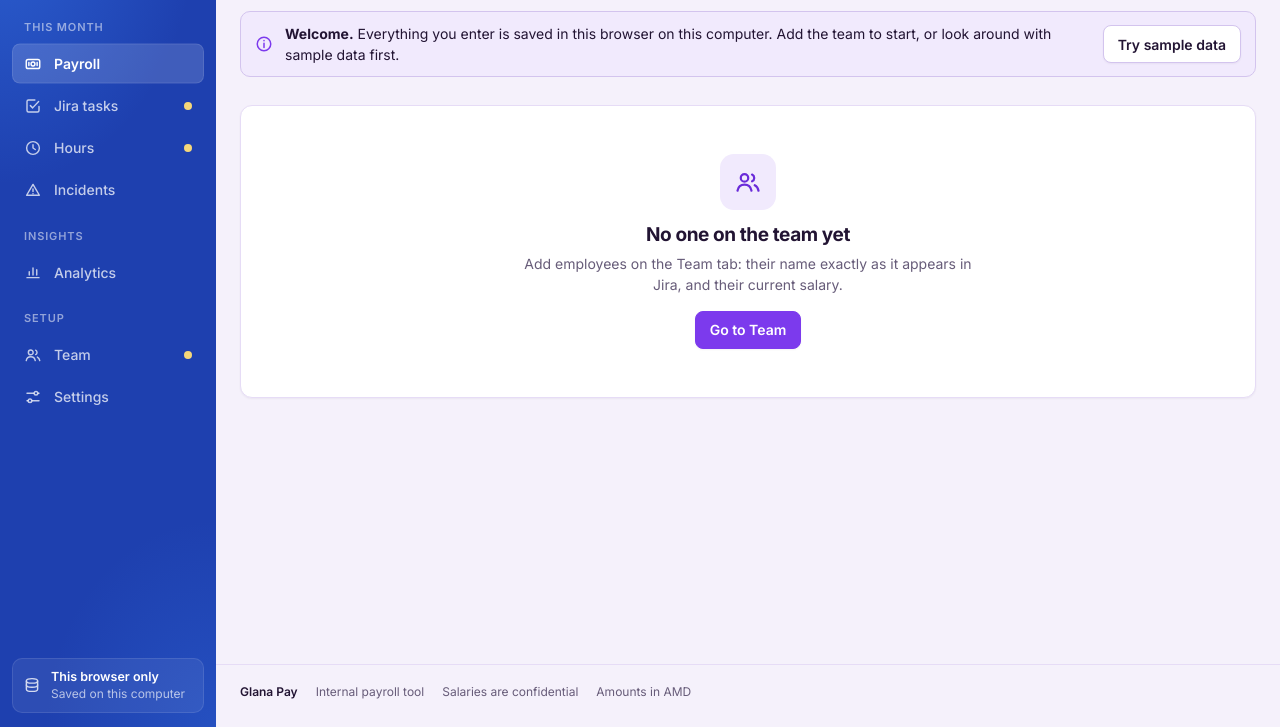
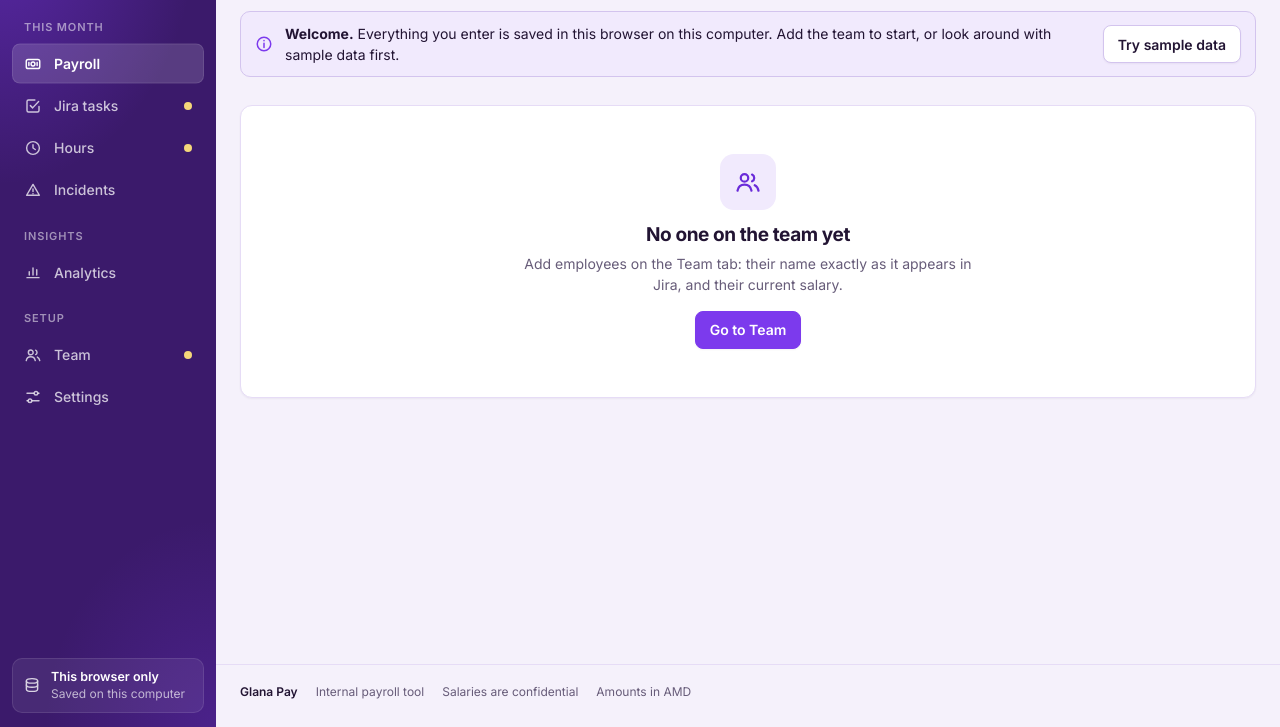
Before and after one commit to karengasparyan-collab/salary-calculator, a website: page index.html in a window 1280 px wide. Shown: the part 73-800 px from the top of the page. Drawn offline with Linux system fonts and the light colour scheme; no server answers.

Commit message:
Revert "Make the left sidebar blue"
Bring the sidebar back to the original purple.

Co-Authored-By: Claude Opus 5.5 <noreply@anthropic.com>
Claude-Session: https://claude.ai/code/session_01R7mKtaV4Gmk5iBVWwCnfxV

```diff
--- a/index.html
+++ b/index.html
@@ -14,7 +14,6 @@
 :root {
   /* Layout: app shell with a brand sidebar (icon rail on tablets, bottom bar on phones), a top bar with the pay month, flat full-width panels. */
   --bg: #f5f1fb; --surface: #ffffff; --surface-2: #faf7fe; --surface-3: #efe8fa; --ink: #221433; --muted: #675c79; --line: #e6dcf6; --line-2: #d3c4ee;
-  --side-bg: #1e40af; --side-glow: #3b82f6;
   --brand: #3b1a6b; --brand-ink: #ffffff; --accent: #7c3aed; --accent-ink: #ffffff; --accent-soft: #f1eafd; --accent-text: #6a2bd9;
   --good: #157a3d; --good-soft: #e6f5ec; --warn: #a55a06; --warn-soft: #fdf2e0; --bad: #b42323; --bad-soft: #fde9e9;
   --seg-1: #4c2a85; --seg-2: #7c3aed; --seg-3: #d48a0b;
@@ -31,7 +30,6 @@
 @media (prefers-color-scheme: dark) {
   :root:not([data-theme="light"]) {
     --bg: #130f1a; --surface: #1c1626; --surface-2: #231c30; --surface-3: #2c2340; --ink: #eee8f7; --muted: #a99fba; --line: #352a47; --line-2: #4a3c63;
-    --side-bg: #172554; --side-glow: #2563eb;
     --brand: #2b1452; --brand-ink: #f3edff; --accent: #a78bfa; --accent-ink: #160f22; --accent-soft: #2a2140; --accent-text: #c4b5fd;
     --good: #5bd28b; --good-soft: #15301f; --warn: #f4b54a; --warn-soft: #33260e; --bad: #f58a8a; --bad-soft: #3a1b1d;
     --seg-1: #8f7fb5; --seg-2: #a78bfa; --seg-3: #f4b54a;
@@ -42,7 +40,6 @@
   }
 }
 :root[data-theme="dark"] {
-  --side-bg: #172554; --side-glow: #2563eb;
   --bg: #130f1a; --surface: #1c1626; --surface-2: #231c30; --surface-3: #2c2340; --ink: #eee8f7; --muted: #a99fba; --line: #352a47; --line-2: #4a3c63;
   --brand: #2b1452; --brand-ink: #f3edff; --accent: #a78bfa; --accent-ink: #160f22; --accent-soft: #2a2140; --accent-text: #c4b5fd;
   --good: #5bd28b; --good-soft: #15301f; --warn: #f4b54a; --warn-soft: #33260e; --bad: #f58a8a; --bad-soft: #3a1b1d;
@@ -67,9 +64,9 @@ svg.i { flex: 0 0 auto; display: block; }
 
 /* ---------- sidebar ---------- */
 .side { position: fixed; z-index: 20; top: 0; bottom: 0; left: 0; width: var(--side-w); display: flex; flex-direction: column; padding: 18px 12px 14px; overflow-y: auto; scrollbar-width: none; color: var(--brand-ink); background:
-  radial-gradient(130% 46% at 0% 0%, color-mix(in srgb, var(--side-glow) 46%, transparent), transparent 70%),
-  radial-gradient(110% 36% at 100% 100%, color-mix(in srgb, var(--side-glow) 24%, transparent), transparent 72%),
-  var(--side-bg); }
+  radial-gradient(130% 46% at 0% 0%, color-mix(in srgb, var(--accent) 46%, transparent), transparent 70%),
+  radial-gradient(110% 36% at 100% 100%, color-mix(in srgb, var(--accent) 24%, transparent), transparent 72%),
+  var(--brand); }
 .side::-webkit-scrollbar { display: none; }
 .brand { display: flex; align-items: center; gap: 11px; min-width: 0; padding: 4px 8px; }
 .brand .mark { flex: 0 0 auto; width: 36px; height: 36px; border-radius: 10px; display: grid; place-items: center; background: #fff; }
```
